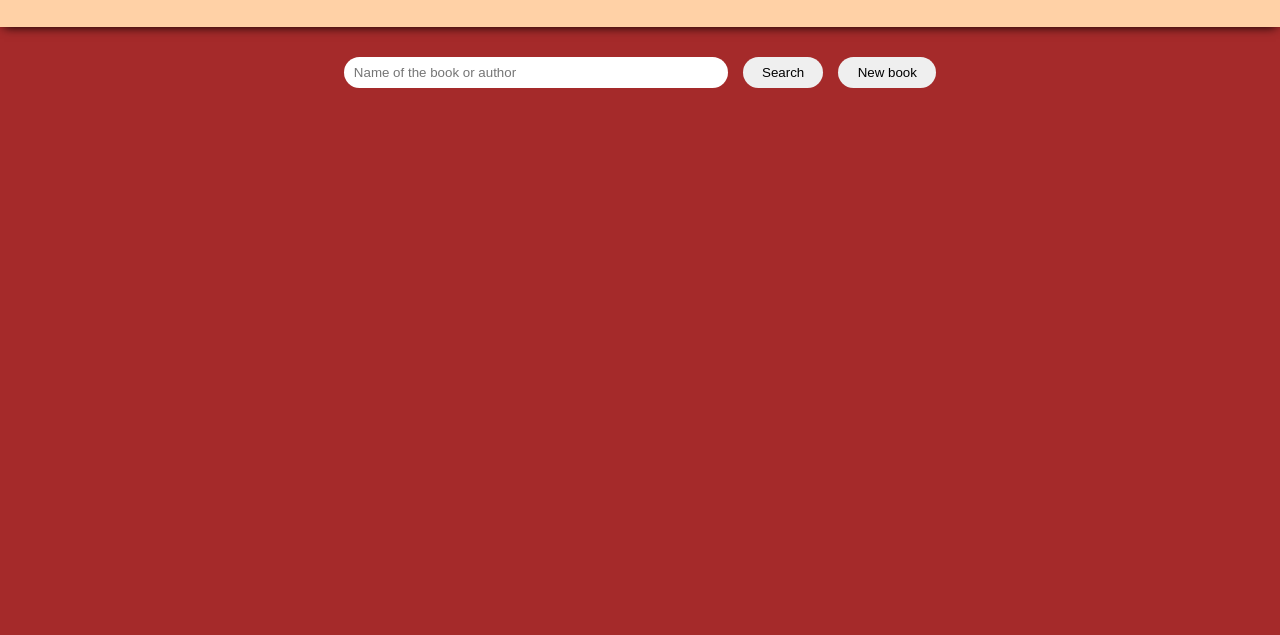
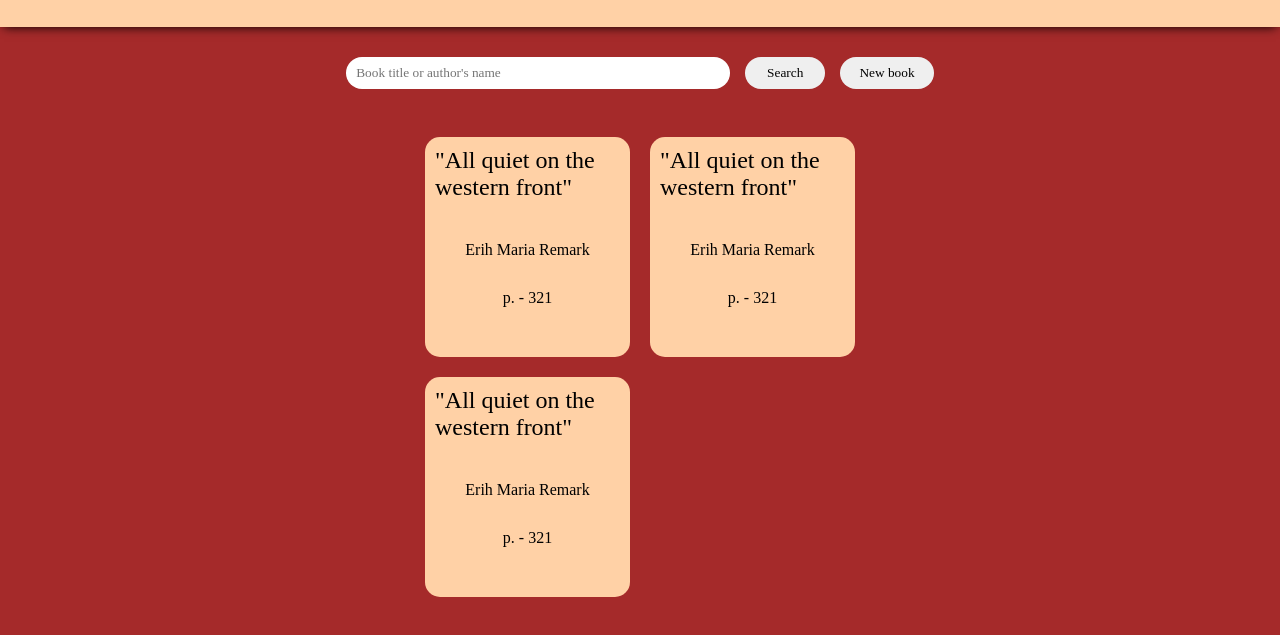
Before and after one commit to ViacheslavHirshev/Library, a plain HTML site: page index.html in a window 1280 px wide. Shown: the part 133-768 px from the top of the page. Drawn offline with Linux system fonts and the light colour scheme.

Commit message:
More updates to styles, added js so book cards now appear

```diff
--- a/index.html
+++ b/index.html
@@ -4,7 +4,6 @@
     <meta charset="UTF-8">
     <meta name="viewport" content="width=device-width, initial-scale=1.0">
     <link href="style.css" rel="stylesheet"/>
-    <script src="script.js"></script>
     <title>Library</title>
 </head>
 
@@ -17,7 +16,7 @@
     <main>
         <div class="workspace">
             <div class="control-panel">
-                <input type="search" class="search-bar" placeholder="Name of the book or author"/>
+                <input type="search" class="search-bar" placeholder="Book title or author's name"/>
                 <button type="button" class="search-btn control-btn">Search</button>
                 <button type="button" class="add-btn control-btn">New book</button>
             </div>
@@ -34,5 +33,7 @@
             </div>
         </div>
     </main>
+
+    <script src="script.js"></script>
 </body>
 </html>
--- a/script.js
+++ b/script.js
@@ -14,13 +14,35 @@ function addBookToLibrary(title, authorName, pages)
 
 function displayBooks(library)
 {
+    const booksContainer = document.querySelector(".books");
     for (let book of library)
     {
-        console.log(book);
+        createBookCard(book, booksContainer);
     }
 }
 
-addBookToLibrary("123", "132", "321");
-addBookToLibrary("123", "132", "321");
-addBookToLibrary("123", "132", "321");
+function createBookCard(book, booksContainer)
+{
+    let bookCard = document.createElement("div");
+    bookCard.classList.add("book-card");
+
+    let bookTitle = document.createElement("div");
+    bookTitle.textContent = book.title;
+    bookTitle.classList.add("book-title");
+    bookCard.append(bookTitle);
+
+    let atrName = document.createElement("div");
+    atrName.textContent = book.authorName;
+    bookCard.append(atrName);
+
+    let pages = document.createElement("div");
+    pages.textContent = "p. - " + book.pages;
+    bookCard.append(pages);
+
+    booksContainer.append(bookCard);
+}
+
+addBookToLibrary("\"All quiet on the western front\"", "Erih Maria Remark", "321");
+addBookToLibrary("\"All quiet on the western front\"", "Erih Maria Remark", "321");
+addBookToLibrary("\"All quiet on the western front\"", "Erih Maria Remark", "321");
 displayBooks(bookLibrary);
--- a/style.css
+++ b/style.css
@@ -2,6 +2,7 @@
     margin: 0;
     padding: 0;
     box-sizing: border-box;
+    font-family: 'Times New Roman', Times, serif;
 }
 
 :root {
@@ -68,18 +69,34 @@ main {
     padding: 0.5rem 1.2rem 0.5rem 1.2rem;
 }
 
+.control-btn:hover {
+    background-color: var(--bg-clr1);
+}
+
 .books {
     align-self: center;
     margin-top: 3rem;
     width: 50%;
     display: grid;
-    grid-template: repeat(2, 220px) / repeat(auto-fit, 225px);
+    grid-template: repeat(2, 220px) / repeat(auto-fit, 205px);
     gap: 20px;
     grid-auto-rows: 220px;
-    grid-auto-columns: 225px;
+    grid-auto-columns: 205px;
     justify-content: center;
 }
 
 .book-card {
     background-color: #ffd1a6;
+    /* border: 1px solid #ffdd46; */
+    border-radius: 15px;
+    display: flex;
+    flex-direction: column;
+    gap: 30px;
+    align-items: center;
 }
+
+.book-title {
+    font-size: 1.5rem;
+    align-self: center;
+    padding: 10px;
+}
```
